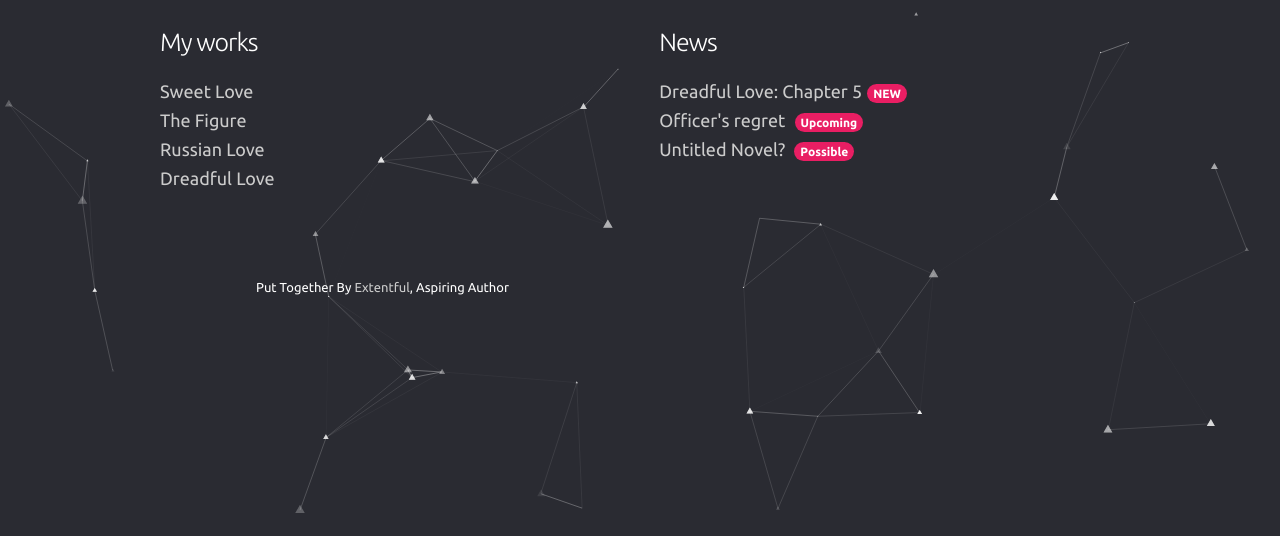
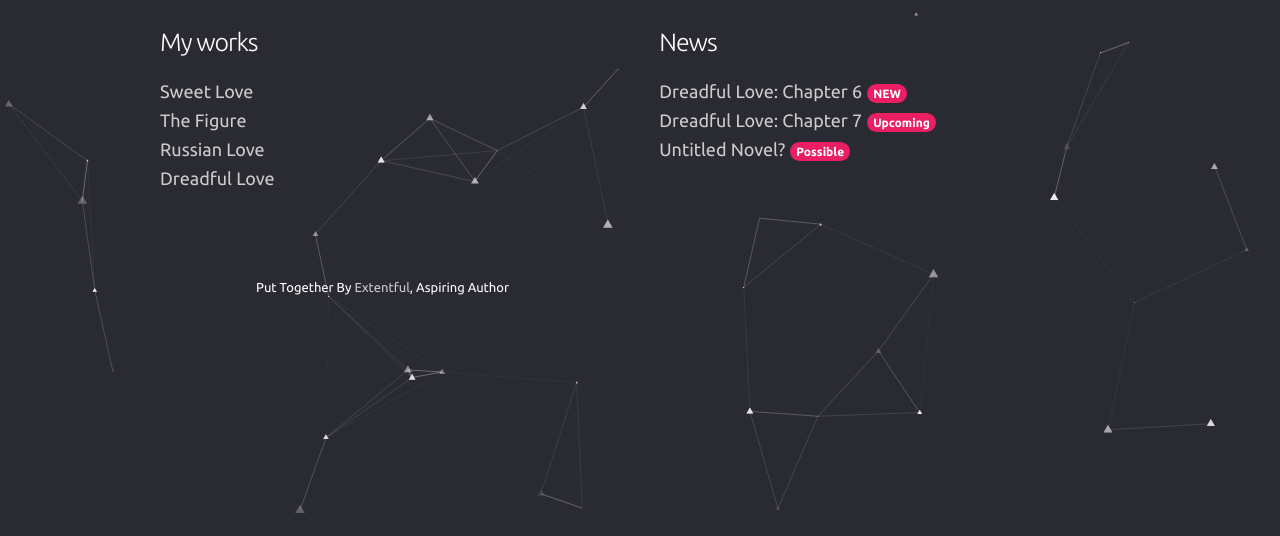
Before and after one commit to Extentful/MyWeb, a plain HTML site: page index.html in a window 1280 px wide. Shown: the part 264-800 px from the top of the page. Drawn offline with nearby package versions, Linux system fonts and the light colour scheme.

```diff
--- a/index.html
+++ b/index.html
@@ -62,9 +62,9 @@
             <div class="links-list">
               <h1>News</h1>
               <ul>
-                <li>Dreadful Love: Chapter 5<span>NEW</span></li>
-                <li>Officer's regret <span>Upcoming</span></li>
-                <li>Untitled Novel? <span>Possible</span></li>
+                <li>Dreadful Love: Chapter 6<span>NEW</span></li>
+                <li>Dreadful Love: Chapter 7<span>Upcoming</span></li>
+                <li>Untitled Novel?<span>Possible</span></li>
               </ul>
             </div>
           </div>
```
